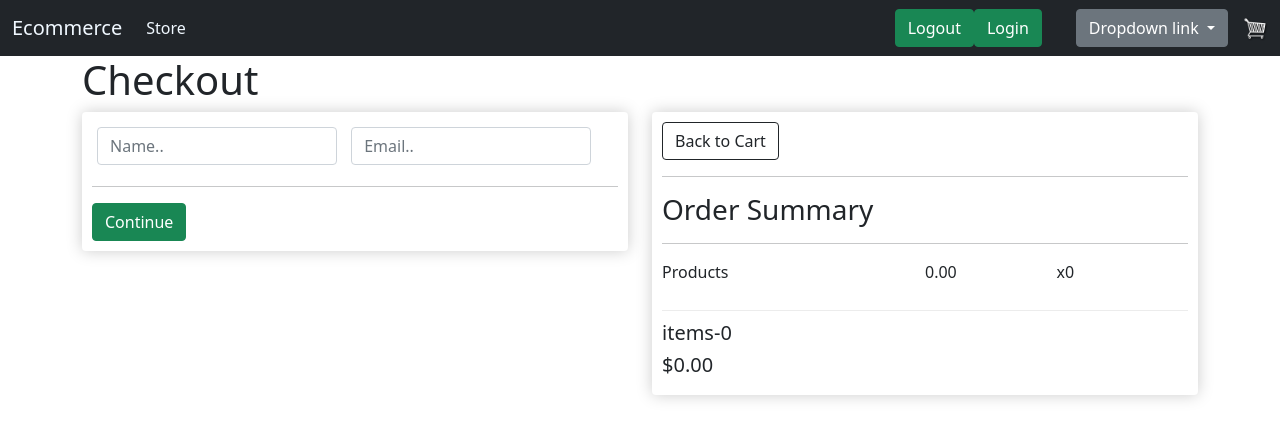
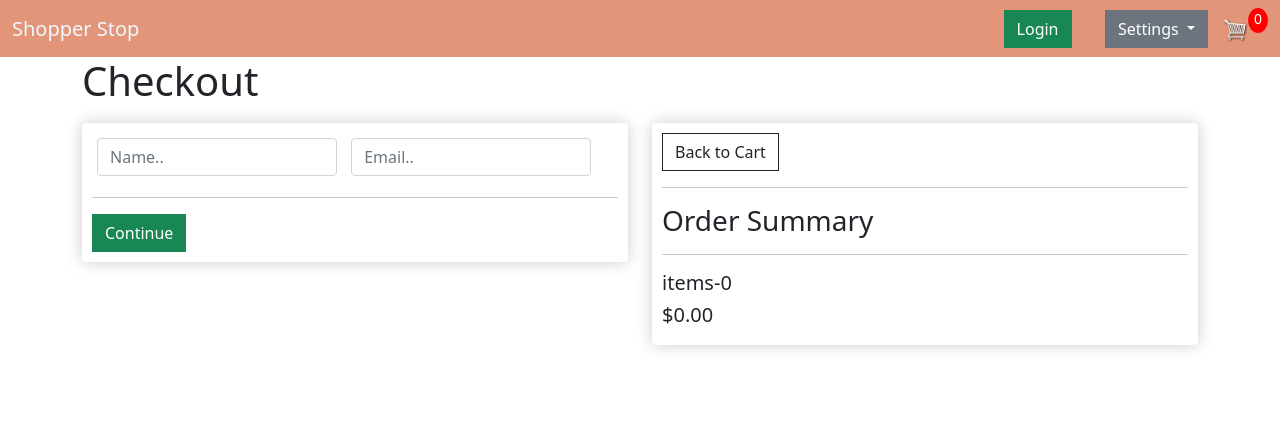
Before and after one commit to Pankaj145-pb/online, a Django app: page /check/ in a window 1280 px wide. Shown: the top 439 px of the page. Run offline with Django 3.2, Linux system fonts and the light colour scheme; some libraries are stand-ins or nearby versions.

Commit message:
Modified

```diff
--- a/ecom/ecom/urls.py
+++ b/ecom/ecom/urls.py
@@ -16,12 +16,13 @@ Including another URLconf
 from django.contrib import admin
 from django.urls import path, include
 from django.conf.urls.static import static
+from django.contrib.auth import views as auth_views
 from django.conf import settings
 
 urlpatterns = [
     path('admin/', admin.site.urls),
     path('', include('django.contrib.auth.urls')),
     path('', include('myapp.urls')),
-    path('paypal/', include('paypal.standard.ipn.urls')),
+    # path('paypal/', include('paypal.standard.ipn.urls')),
 ]
 urlpatterns += static(settings.MEDIA_URL, document_root=settings.MEDIA_ROOT)
--- a/ecom/myapp/templates/myapp/base.html
+++ b/ecom/myapp/templates/myapp/base.html
@@ -5,9 +5,8 @@
 
     <meta charset="utf-8">
     <meta name="viewport" content="width=device-width, initial-scale=1">
-    <link rel="stylesheet" href="{% static 'CSS/mystyle.css' %}">
     <link href="https://cdn.jsdelivr.net/npm/bootstrap@5.0.0-beta1/dist/css/bootstrap.min.css" rel="stylesheet" integrity="sha384-giJF6kkoqNQ00vy+HMDP7azOuL0xtbfIcaT9wjKHr8RbDVddVHyTfAAsrekwKmP1" crossorigin="anonymous">
-
+  <link rel="stylesheet" href="{% static 'CSS/mystyle.css' %}">
   <script type="text/javascript">
     var user = '{{ request.user }}'
     function getToken(name) {
@@ -33,21 +32,17 @@ const csrftoken = getToken('csrftoken');
 <body>
 <nav class="navbar navbar-expand-lg navbar-light bg-dark">
   <div class="container-fluid">
-    <a class="navbar-brand" href="{% url 'index' %}" style="color: aliceblue;">Ecommerce</a>
+    <a class="navbar-brand" href="{% url 'index' %}" style="color: aliceblue;">Shopper Stop</a>
     <button class="navbar-toggler" type="button" data-bs-toggle="collapse" data-bs-target="#navbarSupportedContent" aria-controls="navbarSupportedContent" aria-expanded="false" aria-label="Toggle navigation">
       <span class="navbar-toggler-icon"></span>
     </button>
     <div class="collapse navbar-collapse" id="navbarSupportedContent">
       <ul class="navbar-nav me-auto mb-2 mb-lg-0">
         <li class="nav-item">
-          <a class="nav-link active" aria-current="page" href="{% url 'index' %}" style="color: aliceblue;">Store</a>
+          <a class="nav-link active" aria-current="page" href="#"></a>
         </li>
       </ul>
 
-
-      <div class="form-inline my-2 my-lg-0">
-        <a href="{% url 'logout' %}" class="btn btn-success">Logout</a>
-        </div>
 
         <div class="form-inline my-2 my-lg-0" style="margin-right: 3%;">
         <a href="{% url 'login' %}" class="btn btn-success">Login</a>
@@ -55,13 +50,13 @@ const csrftoken = getToken('csrftoken');
 
         <div class="dropdown">
           <a class="btn btn-secondary dropdown-toggle" href="#" role="button" id="dropdownMenuLink" data-bs-toggle="dropdown" aria-expanded="false">
-            Dropdown link
+            Settings
           </a>
 
           <ul class="dropdown-menu" aria-labelledby="dropdownMenuLink">
-            <li><a class="dropdown-item" href="#">Action</a></li>
-            <li><a class="dropdown-item" href="#">Another action</a></li>
-            <li><a class="dropdown-item" href="#">Something else here</a></li>
+            <li><a class="dropdown-item" href="{% url 'register' %}">Register</a></li>
+            <li><a class="dropdown-item" href="{% url 'logout' %}">Logout</a></li>
+            <li><a class="dropdown-item" href="#">Profile</a></li>
           </ul>
         </div>
 
@@ -69,9 +64,8 @@ const csrftoken = getToken('csrftoken');
         <a href="{% url 'cart' %}">
          <img id="cart-icon" src="{% static 'images/cart.png' %}">
         </a>
+      <p id="cart-total">{{cartItems}}</p>
 
-
-    </div>
     </div>
   </div>
 </nav>
--- a/ecom/myapp/templates/myapp/checkout.html
+++ b/ecom/myapp/templates/myapp/checkout.html
@@ -56,12 +56,16 @@
                 <hr>
                 <h3>Order Summary</h3>
 				<hr>
+				{% for item in items%}
                 <div class="cart-row">
-					<!-- <div style="flex:2"><img class="row-image" src="{{ imageURL }}"></div> -->
-					<div style="flex:2"><p>Products</p></div>
-					<div style="flex:1"><p>{{ order.get_cart_total|floatformat:2 }}</p></div>
-					<div style="flex:1"><p>x{{ order.get_cart_items }}</p></div>
+					 <div style="flex:2"><img class="row-image" src="{{ item.product.imageURL }}"></div>
+					<div style="flex:2"><p>{{item.product.name}}</p></div>
+					<div style="flex:1"><p>${{item.product.price}}</p></div>
+					<div style="flex:1"><p>{{item.quantity}}</p></div>
+<!--					<div style="flex:1"><p>{{ order.get_cart_total|floatformat:2 }}</p></div>-->
+<!--					<div style="flex:1"><p>x{{ order.get_cart_items }}</p></div>-->
 				</div>
+				{% endfor %}
                 <h5> items-{{ order.get_cart_items }} </h5>
 				<h5>${{ order.get_cart_total|floatformat:2 }}</h5>
 
@@ -93,7 +97,7 @@
 			onApprove: function(data, actions) {
 				return actions.order.capture().then(function(details) {
 					// Show a success message to the buyer
-					alert('Transaction completed by ' + details.payer.name.given_name + '!');
+					submitFormData()
 				});
 			}
 
@@ -162,7 +166,7 @@
 	    	fetch(url, {
 	    		method:'POST',
 	    		headers:{
-	    			'Content-Type':'applicaiton/json',
+	    			'Content-Type':'application/json',
 	    			'X-CSRFToken':csrftoken,
 	    		},
 	    		body:JSON.stringify({'form':userFormData, 'shipping':shippingInfo}),
@@ -171,6 +175,9 @@
 	    		.then((data) =>{
 	    		 console.log('Success:',data);
 	    		 alert('Transaction Completed');
+
+	    		 cart = {}
+	    		 document.cookie ='cart=' + JSON.stringify(cart) + ";domain=;path=/"
 	    		 window.location.href ="{% url 'index' %}"
 	    		 })
 	 }
--- a/ecom/myapp/templates/registration/login.html
+++ b/ecom/myapp/templates/registration/login.html
@@ -1,5 +1,5 @@
 {% extends 'myapp/base.html'%}
-{% load crispy_forms_tags %}
+
 {% block title %}Login{% endblock %}
 
 {% block content %}
--- a/ecom/myapp/templates/registration/password_reset_done.html
+++ b/ecom/myapp/templates/registration/password_reset_done.html
@@ -1,5 +1,4 @@
 {% extends 'myapp/base.html' %}
-{% load crispy_forms_tags %}
 {% blockcontent %}
 <p>
     We've emailed you instructions for setting your password, if an account exists with the email you entered.
--- a/ecom/myapp/templates/registration/password_reset_form.html
+++ b/ecom/myapp/templates/registration/password_reset_form.html
@@ -1,11 +1,10 @@
 {% extends 'myapp/base.html' %}
-{% load crispy_forms_tags %}
 {% blockcontent %}
 
 <h3>Forgot password</h3>
 <form method="post">
   {% csrf_token %}
-  {{ form.as_p }}
+  {{ form }}
   <button type="submit">Submit</button>
 </form>
 
--- a/ecom/myapp/urls.py
+++ b/ecom/myapp/urls.py
@@ -2,7 +2,7 @@ from django.urls import path
 from .import views
 from django.contrib.auth import views as auth_views
 
-from . views import register,Login,Payment
+from . views import register, Login, Payment
 
 urlpatterns = [
     path('', views.index, name='index'),
@@ -13,7 +13,13 @@ urlpatterns = [
     path('process_order/', views.processOrder, name='process_order'),
     path('payment/', Payment.as_view(), name='payment'),
     path('login/', Login.as_view(), name='login'),
-    # path('password_reset/', auth_views.password_reset, name='password_reset'),
-    # path('password_reset/done', auth_views.pasword_rest_done, name='done'),
+    path('password_reset/',
+         auth_views.PasswordResetView.as_view(template_name="registration/password_reset.html"),
+         name="reset_password"),
+
+    path('password_reset_sent/', auth_views.PasswordResetDoneView.as_view(), name="password_reset_done"),
+    path('reset/<uidb64>/<token>/', auth_views.PasswordResetConfirmView.as_view(), name="password_reset_confirm"),
+    path('password_reset_complete/', auth_views.PasswordResetCompleteView.as_view(),name="password_reset_complete"),
+
 
 ]
--- a/ecom/myapp/views.py
+++ b/ecom/myapp/views.py
@@ -11,7 +11,7 @@ from django.http import JsonResponse
 from .forms import SignUpForm, LoginForm
 import json
 from .models import *
-from django.shortcuts import get_object_or_404
+
 
 
 
@@ -34,7 +34,6 @@ def register(request):
             user.save()
             raw_password = form.cleaned_data.get('password1')
             user = authenticate(username=user.username, password=raw_password)
-            # login(request, user)
             return redirect('login')
     else:
         form = SignUpForm()
@@ -56,6 +55,7 @@ def login(request):
         form = LoginForm()
     return render(request, 'registration/login.html', {'form': form})
 
+
 @login_required(login_url='login/')
 def index(request):
     if request.user.is_authenticated:
@@ -68,10 +68,10 @@ def index(request):
         order = {'get_cart_total':0, 'get_cart_items':0, 'shipping': False}
         cartItems = order['get_cart_items']
 
-
     products = Product.objects.all()
     context = {'products': products, 'cartItems': cartItems}
     return render(request, 'myapp/index.html', context)
+
 
 @login_required(login_url='/login/')
 def cart(request):
@@ -79,11 +79,14 @@ def cart(request):
         customer = request.user.customer
         order, created = Order.objects.get_or_create(customer=customer, complete=False)
         items =order.orderitem_set.all()
+        cartItems = order.get_cart_items
     else:
         items = []
         order = {'get_cart_total': 0, 'get_cart_items': 0, 'shipping': False}
+        cartItems = order['get_cart_items']
 
-    context = {'items': items, 'order': order}
+    products = Product.objects.all()
+    context = {'items': items, 'order': order,'products':products, 'cartItems':cartItems}
     return render(request, 'myapp/cart.html', context)
 
 
@@ -96,8 +99,9 @@ def checkout(request):
     else:
         items = []
         order = {'get_cart_total': 0, 'get_cart_items': 0, 'shipping': False}
+        cartItems = order['get_cart_items']
 
-    context = {'items': items, 'order':order}
+    context = {'items': items, 'order':order, 'cartItems':cartItems}
     return render(request, 'myapp/checkout.html', context)
 
 
@@ -160,5 +164,6 @@ def processOrder(request):
 class Payment(TemplateView):
     template_name = 'myapp/payment.html'
 
+
 class Login(TemplateView):
     template_name = 'registration/login.html'
--- a/ecom/static/CSS/mystyle.css
+++ b/ecom/static/CSS/mystyle.css
@@ -20,7 +20,7 @@ display:inline-block;
 }
 
 .bg-dark{
-	background-color: #4f868c!important;
+	background-color: #e29578!important;
 }
 
 #cart-icon{
@@ -100,3 +100,7 @@ height:50px;
 	margin-top: 20%;
 	margin-left: 40%;
 }
+
+.hello{
+width = 450px;
+}
--- a/ecom/static/js/main.js
+++ b/ecom/static/js/main.js
@@ -35,6 +35,6 @@ body:JSON.stringify({'productId': productId, 'action':action})
 
     .then((data) => {
     console.log('data', data)
-    location.reload();
+    location.reload()
     })
     }
```
Also changed, not shown: ecom/ecom/settings.py (+7 -5 lines), ecom/myapp/forms.py (+15 -3 lines), ecom/myapp/templates/myapp/payment.html (+45 -45 lines), ecom/myapp/templates/registration/password_reset.html (added, +10 -0 lines), ecom/myapp/templates/registration/register.html (+5 -4 lines), ecom/db.sqlite3.
